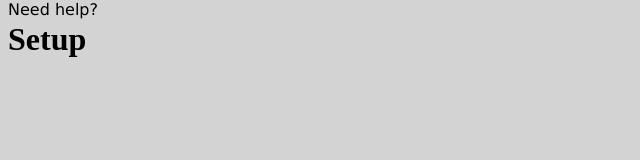
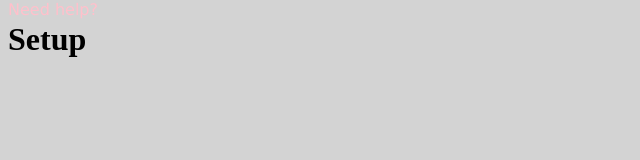
Before and after one commit to Ninjasaur/GrizzHacks-4, a plain HTML site: page index.html in a window 1280 px wide. Shown: the whole page, without its empty margins (0-640 px from the left). Drawn offline with Linux system fonts and the light colour scheme.

Commit message:
Update main.css

```diff
--- a/main.css
+++ b/main.css
@@ -4,7 +4,7 @@ body{
 
 a.trail{
     font-family: "Lucida Sans Unicode", "Lucida Grande", sans-serif;
-    color: black;
+    color: pink;
     position: absolute;
     top: 0;
     right: 10;
```
